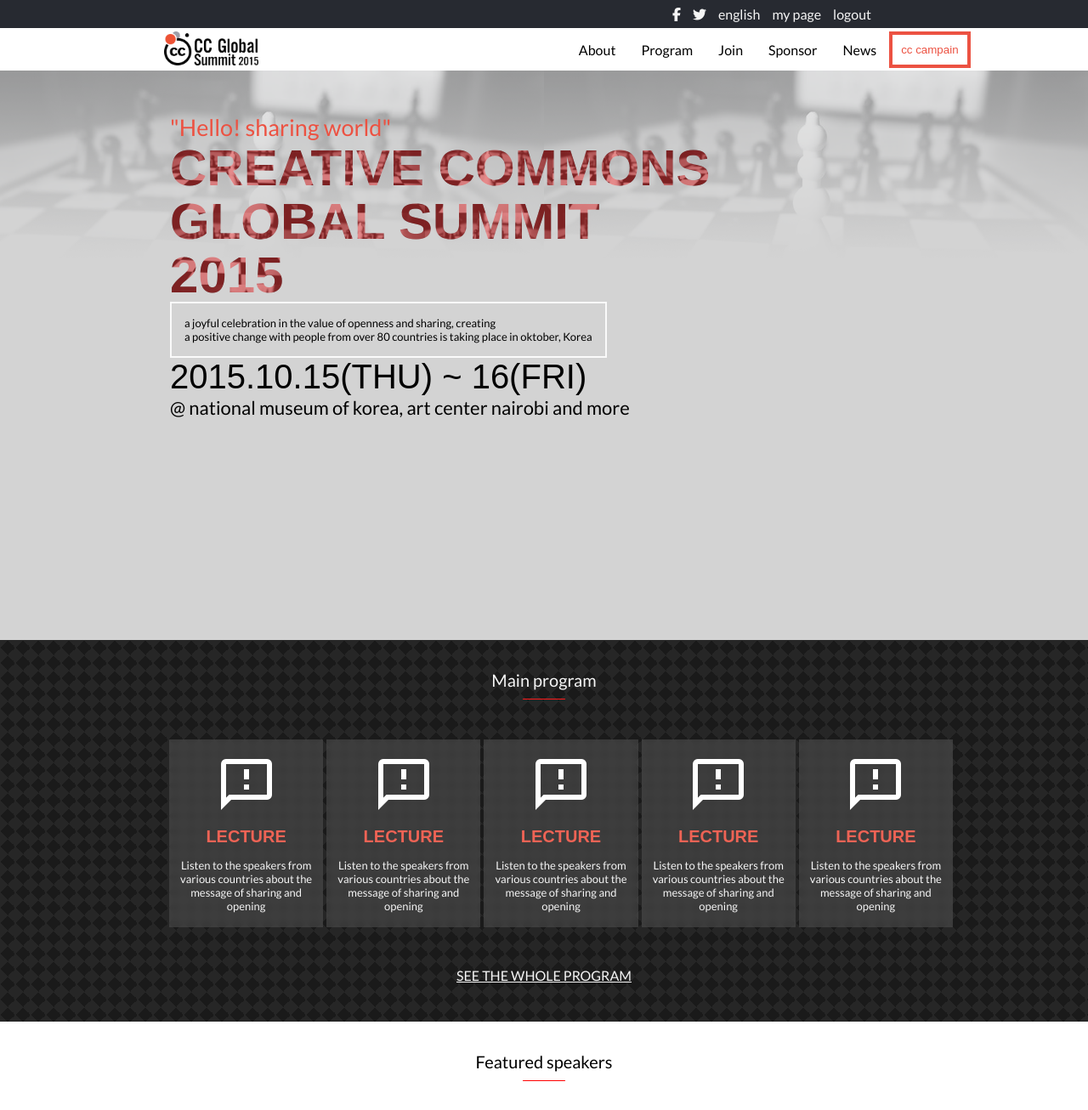
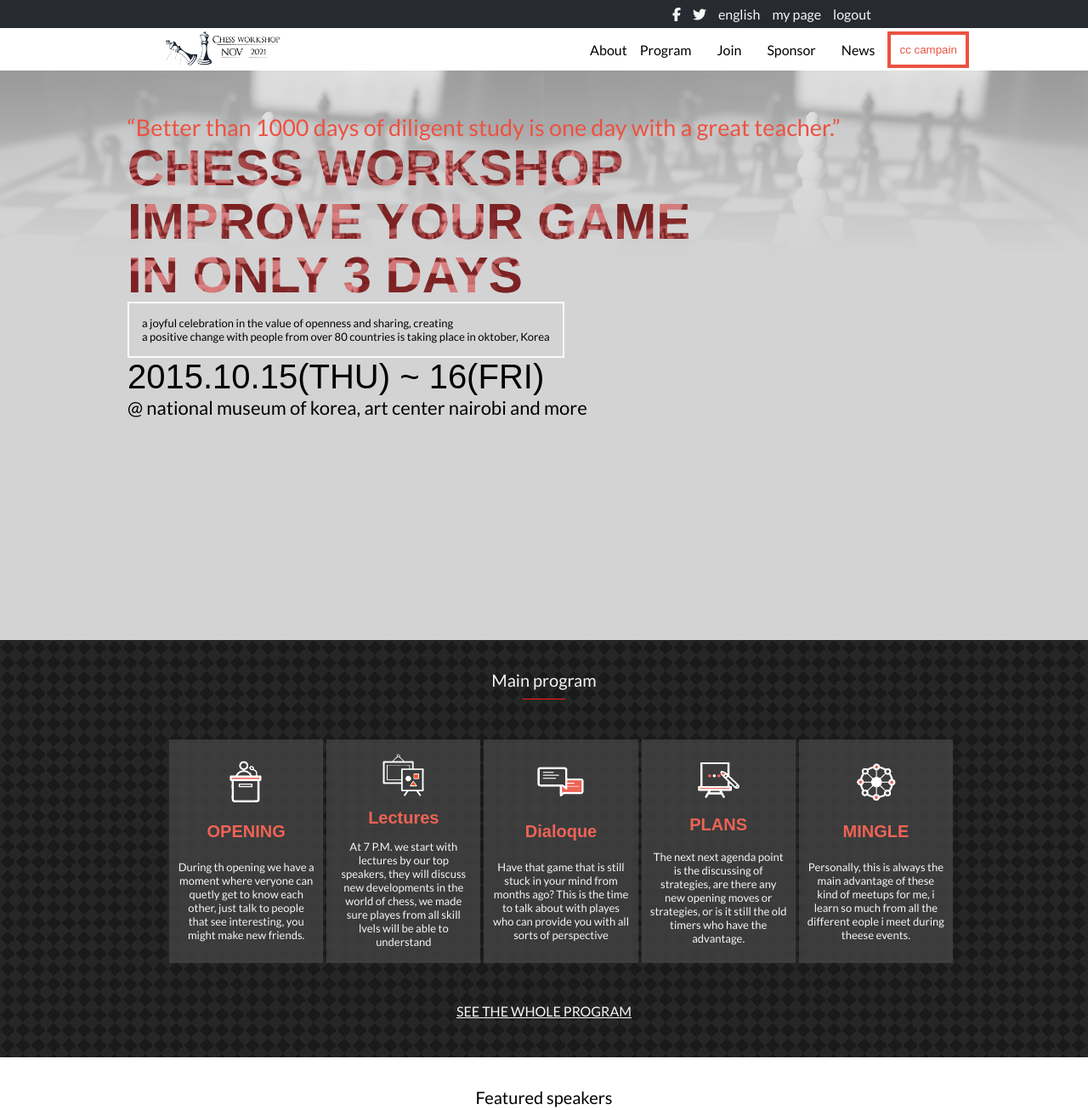
Before and after one commit to Timowest12/capstone, a website: page index.html in a window 1280 px wide. Shown: the top 1306 px of the page at 85% size. Drawn offline with Linux system fonts and the light colour scheme; a web font is replaced by a local one.

Commit message:
Add logo and links

```diff
--- a/index.html
+++ b/index.html
@@ -37,14 +37,14 @@
       </nav>
       <nav class="secnavbar">
         <ul>
-          <li class="logoli">
-            <img class="logo" src="assets/images/ccgloblogo.png" alt="" />
+          <li link="home.html" class="logoli">
+            <a href="index.html"><img class="logo" src="assets/images/logo.png" alt="" /></a>
           </li>
           <li class="secmenuright">
             <ul class="secmenu">
               <li><div class="closebutton small"><i class="fas fa-times"></i></div></li>
-              <li>About</li>
-              <li>Program</li>
+              <a class="aoutlink" href="about.html"><li>About</li></a>
+              <li>Program</li></a>
               <li>Join</li>
               <li>Sponsor</li>
               <li>News</li>
@@ -61,11 +61,11 @@
           <div></div>
           <div></div>
         </div>
-        <div class="sharing">"Hello! sharing world"</div>
+        <div class="sharing">“Better than 1000 days of diligent study is one day with a great teacher.”</div>
         <div class="creative">
-          CREATIVE COMMONS<br />
-          GLOBAL SUMMIT<br />
-          2015
+          CHESS WORKSHOP<br />
+          IMPROVE YOUR GAME<br />
+          IN ONLY 3 DAYS
         </div>
         <div class="blocktext">
           <div>
@@ -90,43 +90,38 @@
       <div class="programs">
         <ul class="programul">
           <li>
-            <img class="progicon" src="assets/images/icon.png" alt="icon" />
-            <h3 class="programheadtext">LECTURE</h3>
+            <img class="progicon" src="assets/images/programicon1.png" alt="icon" />
+            <h3 class="programheadtext">OPENING</h3>
             <p class="programtext">
-              Listen to the speakers from various countries about the message of
-              sharing and opening
+              During th opening we have a moment where veryone can quetly get to know each other, just talk to people that see interesting, you might make new friends.
             </p>
           </li>
           <li>
-            <img class="progicon" src="assets/images/icon.png" alt="icon" />
-            <h3 class="programheadtext">LECTURE</h3>
+            <img class="progicon" src="assets/images/programicon2.png" alt="icon" />
+            <h3 class="programheadtext">Lectures</h3>
             <p class="programtext">
-              Listen to the speakers from various countries about the message of
-              sharing and opening
+              At 7 P.M. we start with lectures by our top speakers, they will discuss new developments in the world of chess, we made sure playes from all skill lvels will be able to understand
             </p>
           </li>
           <li>
-            <img class="progicon" src="assets/images/icon.png" alt="icon" />
-            <h3 class="programheadtext">LECTURE</h3>
+            <img class="progicon" src="assets/images/programicon3.png" alt="icon" />
+            <h3 class="programheadtext">Dialoque</h3>
             <p class="programtext">
-              Listen to the speakers from various countries about the message of
-              sharing and opening
+              Have that game that is still stuck in your mind from months ago? This is the time to talk about with playes who can provide you with all sorts of perspective
             </p>
           </li>
           <li>
-            <img class="progicon" src="assets/images/icon.png" alt="icon" />
-            <h3 class="programheadtext">LECTURE</h3>
+            <img class="progicon" src="assets/images/programicon4.png" alt="icon" />
+            <h3 class="programheadtext">PLANS</h3>
             <p class="programtext">
-              Listen to the speakers from various countries about the message of
-              sharing and opening
+              The next next agenda point is the discussing of strategies, are there any new opening moves or strategies, or is it still the old timers who have the advantage.
             </p>
           </li>
           <li>
-            <img class="progicon" src="assets/images/icon.png" alt="icon" />
-            <h3 class="programheadtext">LECTURE</h3>
+            <img class="progicon" src="assets/images/programicon5.png" alt="icon" />
+            <h3 class="programheadtext">MINGLE</h3>
             <p class="programtext">
-              Listen to the speakers from various countries about the message of
-              sharing and opening
+              Personally, this is always the main advantage of these kind of meetups for me, i learn so much from all the different eople i meet during theese events.
             </p>
           </li>
         </ul>
--- a/styles/styles.css
+++ b/styles/styles.css
@@ -41,7 +41,9 @@
 .topnavbaricons > li {
   padding: 7px;
 }
-
+.secnavbar{
+  box-shadow: 10px 10px;
+}
 .secnavbar > ul {
   height: 50px;
   display: flex;
@@ -81,12 +83,13 @@
 
 .main {
   background-image: url('../assets/images/gradientchess.png');
+  background-repeat: repeat-x;
 }
 
 .maincontent {
   padding-top: 50px;
   padding-bottom: 60px;
-  padding-left: 200px;
+  padding-left: 150px;
   min-height: 70vh;
   color: black;
 }
@@ -95,7 +98,10 @@
   color: var(--orange);
   font-size: 27px;
 }
-
+.aoutlink{
+  text-decoration: none;
+ color:black;
+}
 .creative {
   font-family: 'COCOGOOSE', sans-serif;
   line-height: 63px;
@@ -107,6 +113,7 @@
   background-image: url('../assets/images/chess.jpg');
   background-blend-mode: darken;
   background-size: 150px;
+
 }
 
 .blocktext {
@@ -201,8 +208,9 @@
   color: whitesmoke;
 }
 
-.progicons {
-  display: none;
+.progicon {
+
+  height:50px;
 }
 
 .speakers {
@@ -350,4 +358,7 @@
     top: 5px;
     left: 5px;
   }
+  .aoutlink{
+    padding:20px 0;
+  }
 }
```
Also changed, not shown: assets/images/logo.png (added), assets/images/logoillu.png (added), assets/images/programicon1.png (added), assets/images/programicon2.png (added), assets/images/programicon3.png (added), assets/images/programicon4.png (added), assets/images/programicon5.png (added), 1 other file.
